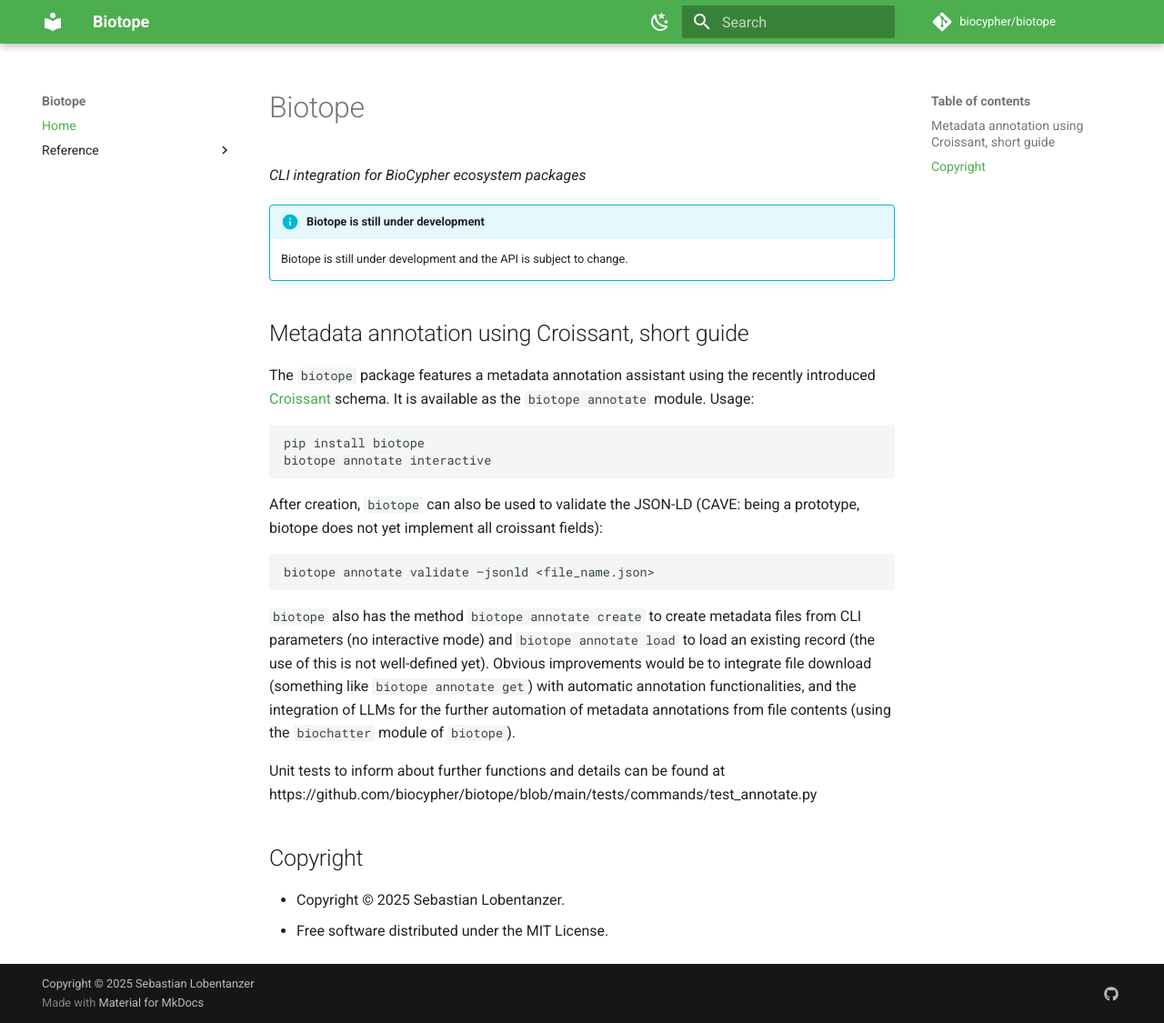
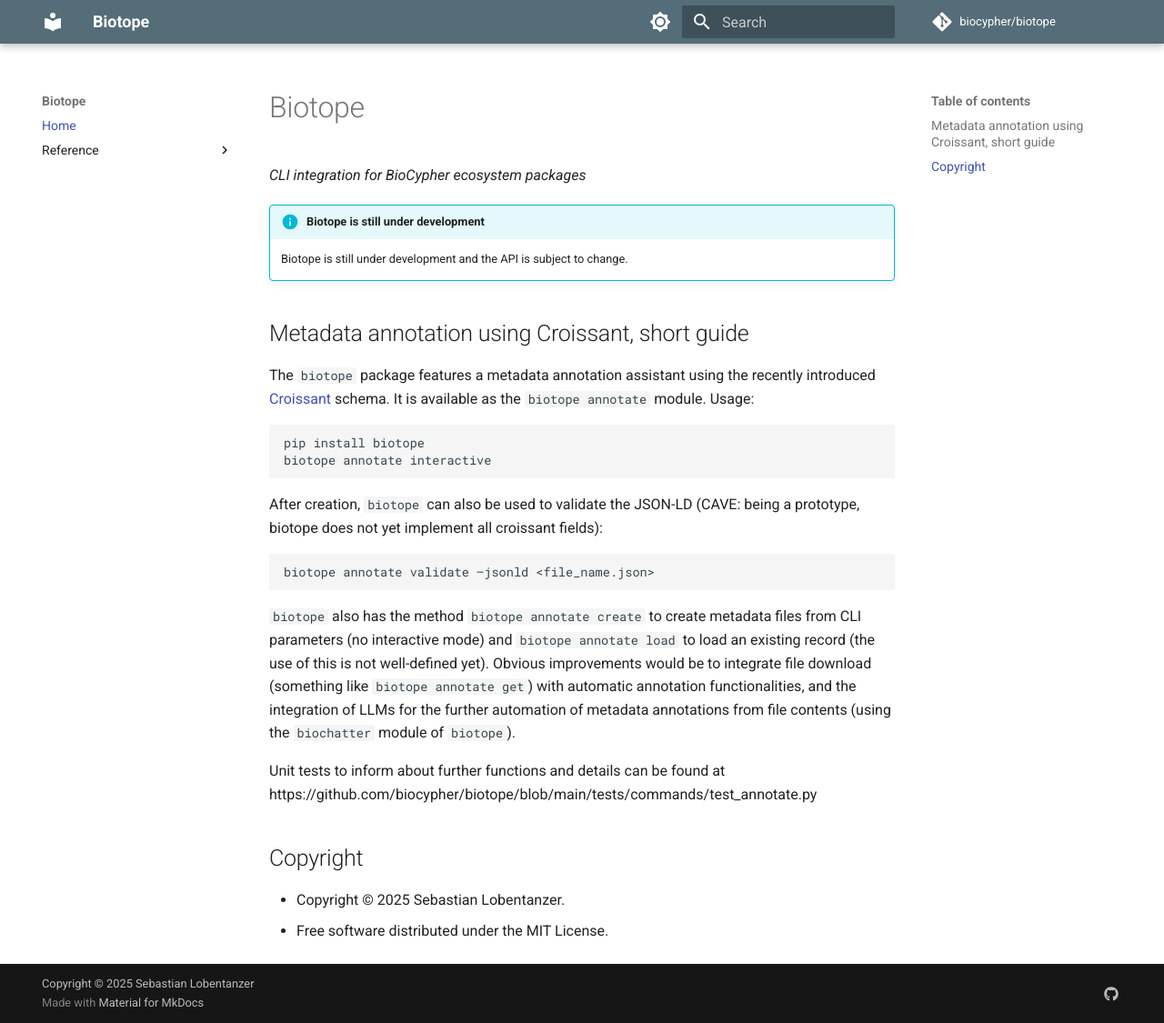
Before and after one commit to heispv/biotope, an MkDocs documentation site: the page built from docs/index.md, in a window 1280 px wide and 1125 px high. Shown: the whole window at 91% size. Built offline with MkDocs 1.6.1 and Material for MkDocs 9.7.7, drawn with Linux system fonts in a browser that asks for light colours; comment, search, counter and statistics services are not loaded.

Commit message:
change palette order

```diff
--- a/mkdocs.yml
+++ b/mkdocs.yml
@@ -21,19 +21,17 @@
     - navigation.top
   name: material
   palette:
-    - media: "(prefers-color-scheme: light)"
-      scheme: default
-      primary: green
-      accent: light green
+    - scheme: default
+      primary: blue grey
+      accent: light blue
       toggle:
-        icon: material/weather-night
+        icon: material/brightness-7
         name: Switch to dark mode
-    - media: "(prefers-color-scheme: dark)"
-      scheme: slate
-      primary: green
-      accent: light green
+    - scheme: slate
+      primary: blue grey
+      accent: light blue
       toggle:
-        icon: material/weather-sunny
+        icon: material/brightness-4
         name: Switch to light mode
 
 nav:
```
